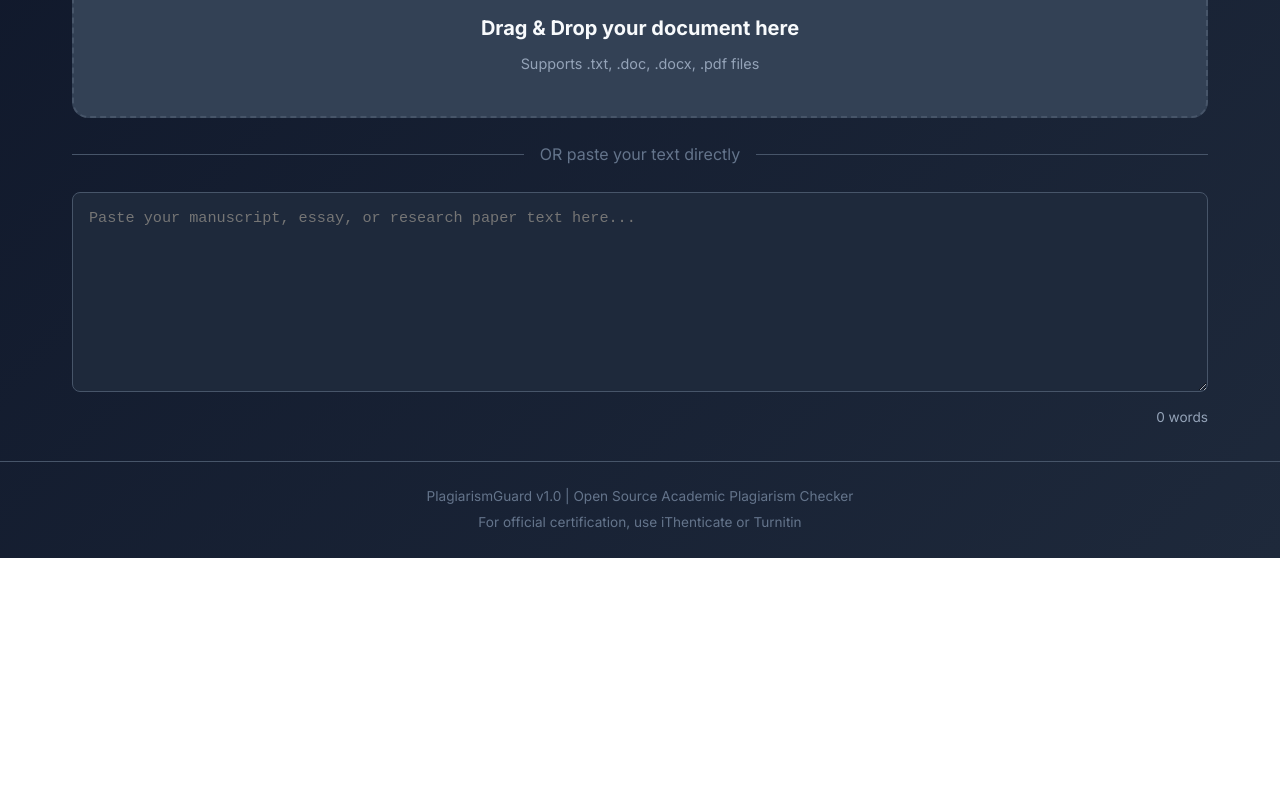
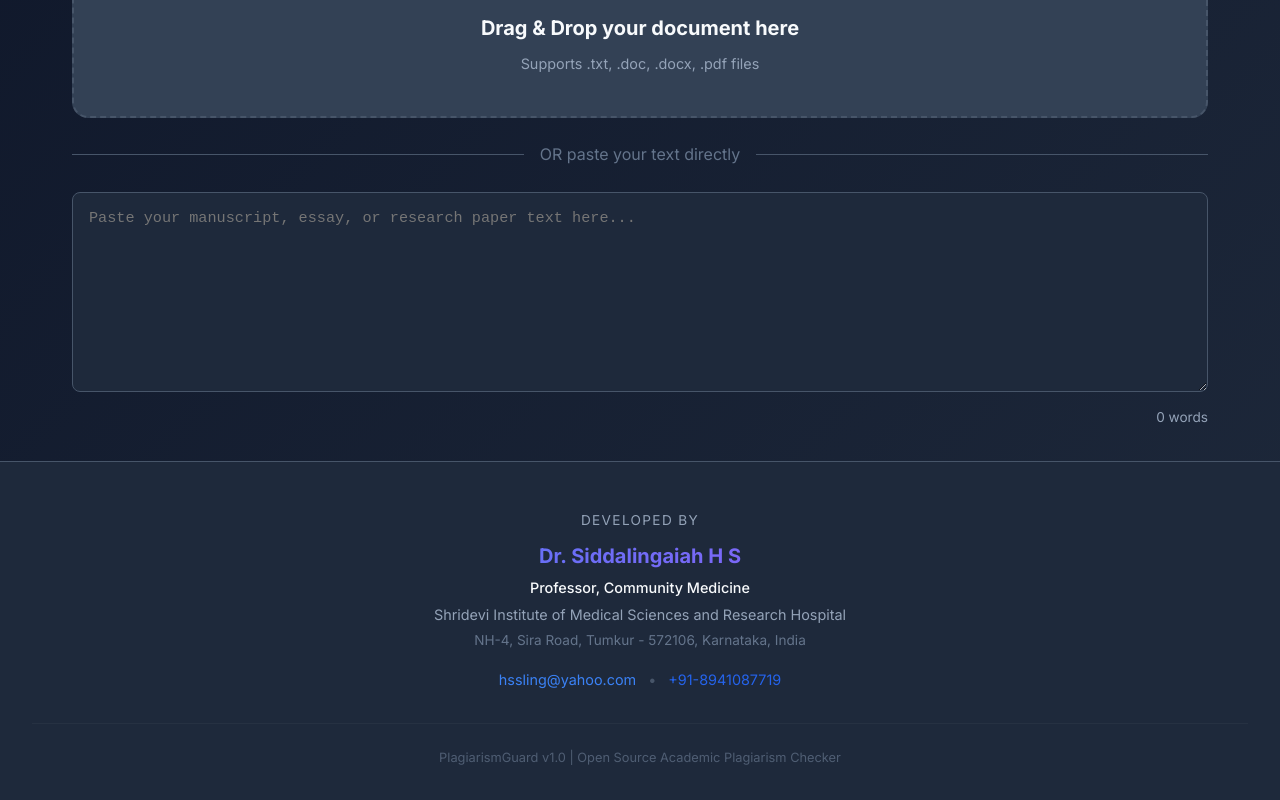
Before and after one commit to hssling/Plagiarism_Checker_Web_App, a React (Vite) app: page / in a window 1280 px wide. Shown: the part 290-1090 px from the top of the page. Before the commit the page ends 848 px from the top, so only its background shows below. Built offline with nearby package versions, Linux system fonts and the light colour scheme.

Commit message:
feat: Add detailed developer attribution footer

```diff
--- a/src/App.jsx
+++ b/src/App.jsx
@@ -105,8 +105,21 @@ function App() {
             </main>
 
             <footer className="footer">
-                <p>PlagiarismGuard v1.0 | Open Source Academic Plagiarism Checker</p>
-                <p>For official certification, use iThenticate or Turnitin</p>
+                <div className="developer-info">
+                    <p className="developed-by">Developed by</p>
+                    <h3 className="developer-name">Dr. Siddalingaiah H S</h3>
+                    <p className="developer-designation">Professor, Community Medicine</p>
+                    <p className="developer-institute">Shridevi Institute of Medical Sciences and Research Hospital</p>
+                    <p className="developer-address">NH-4, Sira Road, Tumkur - 572106, Karnataka, India</p>
+                    <div className="developer-contact">
+                        <a href="mailto:hssling@yahoo.com">hssling@yahoo.com</a>
+                        <span className="separator">•</span>
+                        <span>+91-8941087719</span>
+                    </div>
+                </div>
+                <div className="footer-meta">
+                    <p>PlagiarismGuard v1.0 | Open Source Academic Plagiarism Checker</p>
+                </div>
             </footer>
         </div>
     );
--- a/src/styles/index.css
+++ b/src/styles/index.css
@@ -278,7 +278,9 @@ body {
 }
 
 @keyframes spin {
-  to { transform: rotate(360deg); }
+  to {
+    transform: rotate(360deg);
+  }
 }
 
 .progress-bar-container {
@@ -539,14 +541,82 @@ body {
 /* Footer */
 .footer {
   text-align: center;
-  padding: 1.5rem 2rem;
+  padding: 3rem 2rem 2rem;
   color: var(--text-muted);
   border-top: 1px solid var(--border);
-  font-size: 0.85rem;
+  font-size: 0.9rem;
+  background: var(--bg-secondary);
+  margin-top: auto;
 }
 
-.footer p + p {
-  margin-top: 0.25rem;
+.developer-info {
+  margin-bottom: 2rem;
+}
+
+.developed-by {
+  font-size: 0.85rem;
+  text-transform: uppercase;
+  letter-spacing: 0.1em;
+  color: var(--text-secondary);
+  margin-bottom: 0.5rem;
+}
+
+.developer-name {
+  font-size: 1.25rem;
+  color: var(--text-primary);
+  margin-bottom: 0.25rem;
+  background: linear-gradient(135deg, var(--primary-light) 0%, #a855f7 100%);
+  -webkit-background-clip: text;
+  -webkit-text-fill-color: transparent;
+  background-clip: text;
+}
+
+.developer-designation {
+  font-weight: 500;
+  color: var(--text-primary);
+  margin-bottom: 0.25rem;
+}
+
+.developer-institute {
+  color: var(--text-secondary);
+  margin-bottom: 0.25rem;
+}
+
+.developer-address {
+  font-size: 0.85rem;
+  color: var(--text-muted);
+  margin-bottom: 1rem;
+}
+
+.developer-contact {
+  display: flex;
+  align-items: center;
+  justify-content: center;
+  gap: 0.75rem;
+  font-size: 0.9rem;
+  color: var(--primary);
+}
+
+.developer-contact a {
+  color: var(--primary-light);
+  text-decoration: none;
+  transition: color 0.2s;
+}
+
+.developer-contact a:hover {
+  color: var(--primary);
+  text-decoration: underline;
+}
+
+.separator {
+  color: var(--border);
+}
+
+.footer-meta {
+  padding-top: 1.5rem;
+  border-top: 1px solid rgba(255, 255, 255, 0.05);
+  font-size: 0.8rem;
+  opacity: 0.7;
 }
 
 /* Responsive */
```
